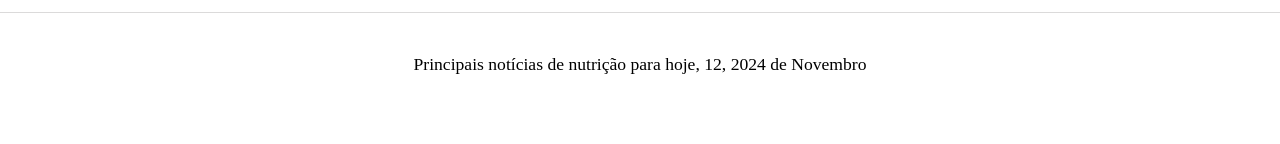
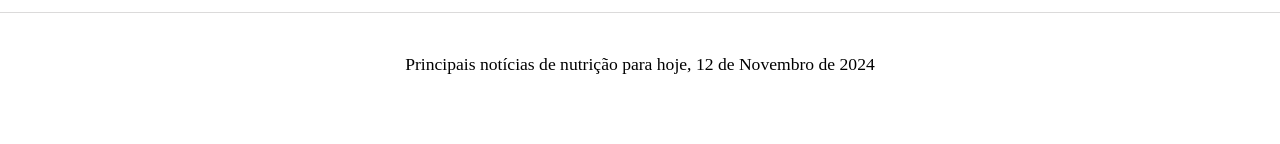
Before and after one commit to vitorclaudio/NutriNews, a React (Create React App) app in the folder nutrinews/: page /NutriNews/article/gyovanna__bs in a window 1280 px wide. Shown: the part 153-297 px from the top of the page. Built offline with nearby package versions, Linux system fonts and the light colour scheme.

Commit message:
formatacao data

```diff
--- a/nutrinews/src/components/Header/Header.js
+++ b/nutrinews/src/components/Header/Header.js
@@ -1,31 +1,24 @@
 import './Header.css';
 
 const Header = ({ today }) => {
-  const month = today.split(' ').slice(1, 2);
-  let numDate = today.split(' ').slice(2).join(', ');
-  const formatMonths = {
-    'Jan': 'Janeiro',
-    'Feb': 'Fevereiro',
-    'Mar': 'Março',
-    'Apr': 'Abril',
-    'May': 'Maio',
-    'Jun': 'Junho',
-    'Jul': 'Julho',
-    'Aug': 'Agosto',
-    'Sep': 'Setembro',
-    'Oct': 'Outubro',
-    'Nov': 'Novembro',
-    'Dec': 'Dezembro'
-  };
+  // Criação de uma nova data com o valor de today
+  const date = new Date(today);
 
-  if (numDate.charAt(0) === '0') {
-    numDate = numDate.slice(1);
-  }
+  // Mapeamento dos meses em português
+  const formatMonths = [
+    'Janeiro', 'Fevereiro', 'Março', 'Abril', 'Maio', 'Junho',
+    'Julho', 'Agosto', 'Setembro', 'Outubro', 'Novembro', 'Dezembro'
+  ];
+
+  // Extração do dia, mês e ano
+  const day = date.getDate();
+  const month = formatMonths[date.getMonth()];
+  const year = date.getFullYear();
 
   return (
       <header>
         <h1>Nutri News</h1>
-        <p>Principais notícias de nutrição para hoje, {numDate + ' de ' + formatMonths[month]}</p>
+        <p>Principais notícias de nutrição para hoje, {`${day} de ${month} de ${year}`}</p>
       </header>
   );
 };
```
